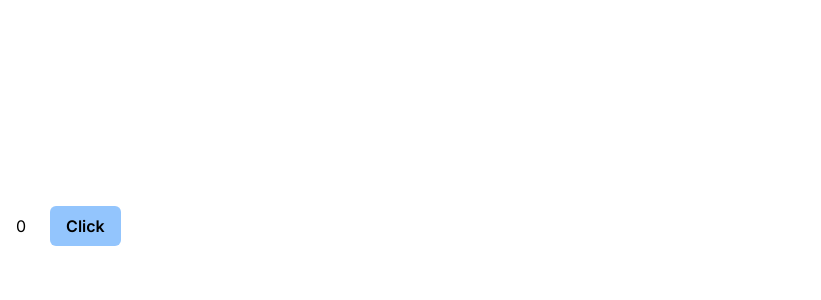
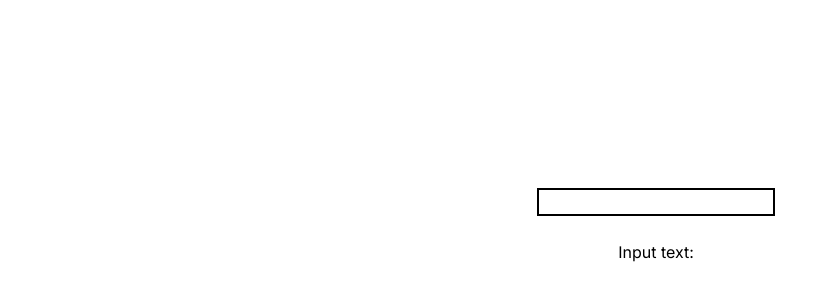
Before and after one commit to KalpitChandekar/Next-JS-Practice, a Next.js app: page / in a window 1280 px wide. Shown: the part 174-474 px from the top of the page, without its empty margins (0-821 px from the left). Built offline with nearby package versions, Linux system fonts and the light colour scheme.

Commit message:
practice onChange event

```diff
--- /dev/null
+++ b/app/components/input.tsx
@@ -0,0 +1,24 @@
+"use client";
+import React, { useState } from "react";
+
+function InputField() {
+  const [text, setText] = useState("");
+
+  function handleChangeInput(event: any) {
+    setText(event.target.value);
+  }
+
+  return (
+    <div className="ml-4  w-full h-screen  flex flex-col items-center justify-center">
+      <input
+        className="border-2 border-black mb-6"
+        type="text"
+        value={text}
+        onChange={handleChangeInput}
+      />
+      <p>Input text: {text}</p>
+    </div>
+  );
+}
+
+export default InputField;
--- a/app/page.tsx
+++ b/app/page.tsx
@@ -1,7 +1,9 @@
-import Button from "./components/button";
+
+import InputField from "./components/input"
 
 const App = () => {
-  return <Button />;
-};
-
-export default App;
+  return (
+    <InputField/>
+  )
+}
+export default App
```
